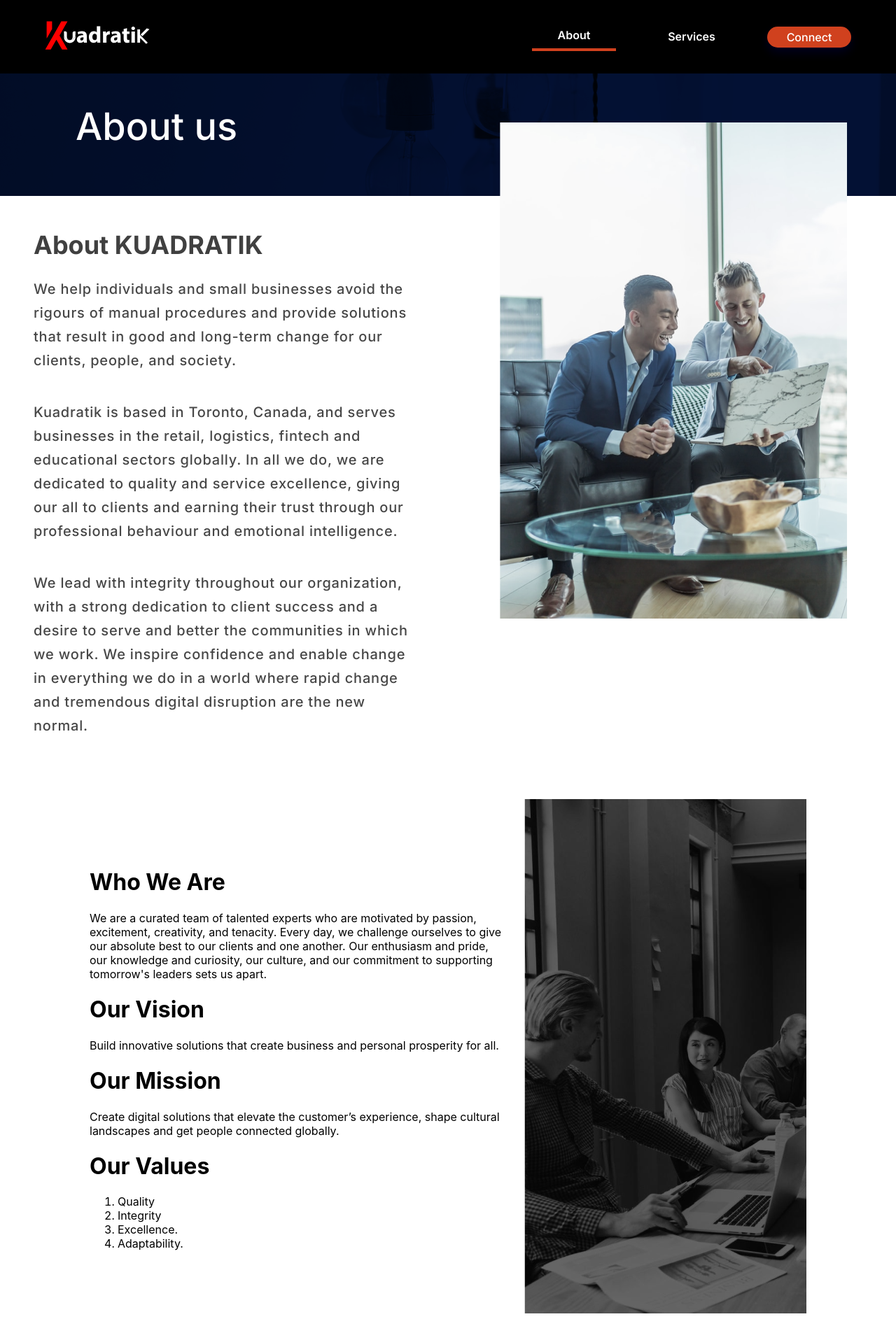
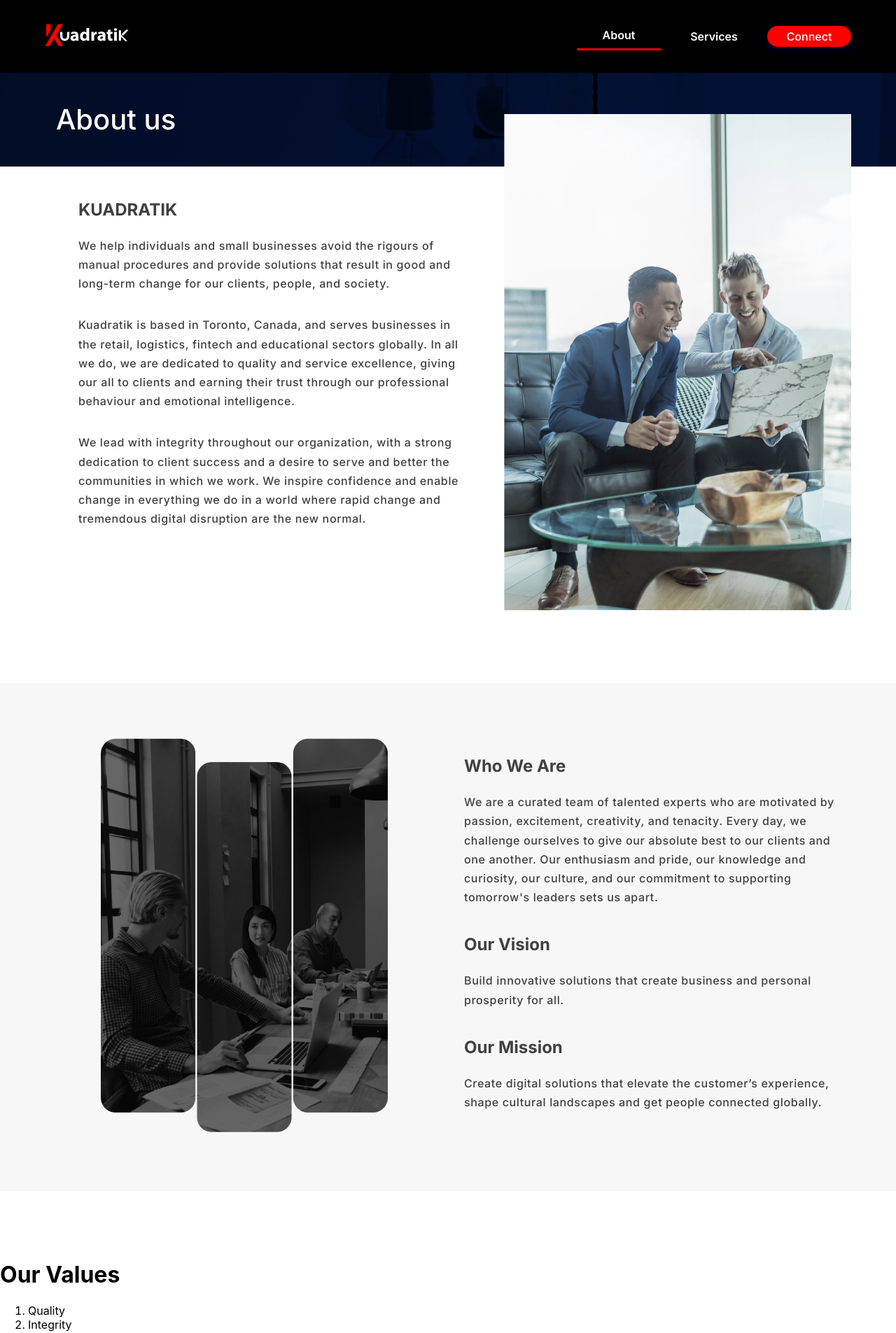
Before and after one commit to Mumen345/Kuadratik_website, a Next.js app: page /about in a window 1280 px wide. Shown: the top 1905 px of the page at 70% size. Built offline with nearby package versions, Linux system fonts and the light colour scheme.

Commit message:
updating about us page

```diff
--- a/src/componets/About.js
+++ b/src/componets/About.js
@@ -1,28 +1,38 @@
-import styles from '../styles/helper/About.module.css'
+import styles from "../styles/helper/About.module.css";
 
 export default function About() {
   return (
     <div className={styles.container}>
       <div className={styles.header}>
-          <h1>  About us</h1>
+        <h1> About us</h1>
       </div>
       <div className={styles.grid}>
         <div className={styles.details}>
-                    <h1>About  KUADRATIK</h1>
-                    <p>We help individuals and small businesses avoid the rigours of manual procedures and provide solutions that result in good
-                        and long-term change for our clients, people, and society.
+          <h1> KUADRATIK</h1>
+          <p>
+            We help individuals and small businesses avoid the rigours of manual
+            procedures and provide solutions that result in good and long-term
+            change for our clients, people, and society.
           </p>
-                        <p>Kuadratik is based in Toronto, Canada, and serves businesses in the retail, logistics, fintech and educational sectors globally. In all we do, we are dedicated to quality and service excellence, giving our all to clients and earning their trust through our
-                            professional behaviour and emotional intelligence.</p>
-                        <p>We lead with integrity throughout our organization,
-                            with a strong dedication to client success and a desire to serve and better the communities in which we work. We inspire confidence and enable change in everything we do in a world where rapid change and tremendous digital
-                            disruption are the new normal.</p>
+          <p>
+            Kuadratik is based in Toronto, Canada, and serves businesses in the
+            retail, logistics, fintech and educational sectors globally. In all
+            we do, we are dedicated to quality and service excellence, giving
+            our all to clients and earning their trust through our professional
+            behaviour and emotional intelligence.
+          </p>
+          <p>
+            We lead with integrity throughout our organization, with a strong
+            dedication to client success and a desire to serve and better the
+            communities in which we work. We inspire confidence and enable
+            change in everything we do in a world where rapid change and
+            tremendous digital disruption are the new normal.
+          </p>
         </div>
         <div className={styles.img}>
-                    <img src="/images/about.png"  />
+          <img src="/images/about.png" />
         </div>
       </div>
-
     </div>
-  )
+  );
 }
--- a/src/componets/Footer.js
+++ b/src/componets/Footer.js
@@ -1,4 +1,4 @@
-import styles from '../styles/helper/Footer.module.css'
+import styles from "../styles/helper/Footer.module.css";
 
 export default function Footer() {
   return (
@@ -26,24 +26,39 @@ export default function Footer() {
         </div>
         <div className={styles.contact}>
           <h3>CONTACT US</h3>
-          <div><img src="/images/contact.svg" />
+          <div>
+            <img src="/images/contact.svg" />
             <ul>
-            <li>inquires@kuadratik.com</li>
+              <li>
+                <a href="mailto:inquires@kuadratik.com">
+                  inquires@kuadratik.com
+                </a>
+              </li>
             </ul>
           </div>
         </div>
         <div className={styles.follow}>
           <h3>FOLLOW US</h3>
           <ul>
-            <li><img src="/images/facebook.svg" /></li>
-            <li><img src="/images/linkenin.svg" /></li>
-            <li><img src="/images/twitter.svg" /></li>
-            <li><img src="/images/instagram.svg" /></li>
+            <li>
+              <a href="mailto:inquires@kuadratik.com">
+                <img src="/images/facebook.svg" />
+              </a>
+            </li>
+            <li>
+              <a href="mailto:inquires@kuadratik.com">
+                <img src="/images/linkenin.svg" />
+              </a>
+            </li>
+            <li>
+              <a href="mailto:inquires@kuadratik.com">
+                <img src="/images/twitter.svg" />
+              </a>
+            </li>
           </ul>
         </div>
-
       </div>
       <p>© 2022 Kuadratik. All right reserved.</p>
     </div>
-  )
+  );
 }
--- /dev/null
+++ b/src/componets/Values.js
@@ -0,0 +1,15 @@
+function Values() {
+  return (
+    <div>
+      <h1>Our Values</h1>
+      <ol>
+        <li>Quality</li>
+        <li>Integrity</li>
+        <li>Excellence.</li>
+        <li>Adaptability.</li>
+      </ol>
+    </div>
+  );
+}
+
+export default Values;
--- a/src/componets/WhoWeAre.js
+++ b/src/componets/WhoWeAre.js
@@ -7,6 +7,9 @@ export default function WhoWeAre() {
       </div> */}
       <div className={styles.details}>
         <div>
+          <img src="/images/who_we_are.png" />
+        </div>
+        <div className={styles.text}>
           <div>
             <h1>Who We Are</h1>
             <p>
@@ -32,19 +35,6 @@ export default function WhoWeAre() {
               shape cultural landscapes and get people connected globally.
             </p>
           </div>
-
-          <div>
-            <h1>Our Values</h1>
-            <ol>
-              <li>Quality</li>
-              <li>Integrity</li>
-              <li>Excellence.</li>
-              <li>Adaptability.</li>
-            </ol>
-          </div>
-        </div>
-        <div>
-          <img src="/images/whoweare.png" />
         </div>
       </div>
     </div>
--- a/src/pages/about.js
+++ b/src/pages/about.js
@@ -1,18 +1,19 @@
-import Nav from "../componets/Nav"
-import Footer from "../componets/Footer"
-import styles from "../styles/about.module.css"
-import About from "../componets/About"
-import WhoWeAre from "../componets/WhoWeAre"
+import Nav from "../componets/Nav";
+import Footer from "../componets/Footer";
+import styles from "../styles/about.module.css";
+import About from "../componets/About";
+import WhoWeAre from "../componets/WhoWeAre";
+import Values from "../componets/Values";
 
 export default function about() {
   return (
     <>
-    <Nav/>
+      <Nav />
 
-      <About/>
-      <WhoWeAre/>
-
-    <Footer/>
+      <About />
+      <WhoWeAre />
+      <Values />
+      <Footer />
     </>
-  )
+  );
 }
--- a/src/styles/helper/About.module.css
+++ b/src/styles/helper/About.module.css
@@ -1,64 +1,77 @@
-.container{
+.container {
     position: relative;
+    display: flex;
+    flex-direction: column;
+    max-width: 1500px;
+    margin: 0 auto;
 
 }
-.header{
-    height: 175px;
+
+.header {
+    height: auto;
     background-image: url("/images/Photo.png");
     display: flex;
+    width: 100%;
     /* padding: 2em; */
 
 }
-.header h1{
+
+.header h1 {
     font-family: 'Inter';
     font-style: normal;
     font-weight: 500;
-    font-size: 54px;
+    font-size: 40px;
     line-height: 80px;
     color: #FFFFFF;
     padding-left: 2em;
 
 }
-.grid{
-    display: grid;
-    grid-template-columns: 1fr 1fr;
+
+.grid {
+    display: flex;
+    width: 90%;
+    margin: 0 auto;
+    /* grid-template-columns: 1fr 1fr; */
 }
-.details{
-    padding-inline:3em;
-    padding-top:1.5em;
-    padding-bottom:3em;
+
+.details {
+    padding-inline: 3em;
+    padding-top: 1.5em;
+    padding-bottom: 3em;
 }
-.details h1{
+
+.details h1 {
     font-family: 'Inter';
     font-style: normal;
     font-weight: 700;
-    font-size: 36px;
+    font-size: 24px;
     line-height: 44px;
     color: #404040;
 }
-.details p{
+
+.details p {
     font-family: 'Inter';
     font-style: normal;
     font-weight: 500;
-    font-size: 20px;
+    /* font-size: 20px; */
     line-height: 170.9%;
     letter-spacing: 0.04em;
-    color: #474747;
+    color: #404040;
     margin-bottom: 2em;
 }
 
 
-.img img{
-    position: absolute;
-    top: 70px;
-    right: 70px;
+.img img {
+    margin-top: -15%;
 }
-@media (max-width:900px){
-    .header{
+
+@media (max-width:900px) {
+    .header {
         justify-content: center;
         height: 140px;
     }
-    .header h1{
+
+    .header h1 {
         font-family: 'Inter';
         font-style: normal;
         font-weight: 500;
@@ -69,29 +82,33 @@
         text-align: center;
 
     }
-    .img img{
+
+    .img img {
         position: initial;
         display: none;
     }
-    .grid{
+
+    .grid {
         grid-template-columns: 1fr;
     }
 
-    .details{
-        padding-inline:1.5em;
-        padding-top:1.5em;
-        padding-bottom:1em;
+    .details {
+        padding-inline: 1.5em;
+        padding-top: 1.5em;
+        padding-bottom: 1em;
     }
-    .details h1{
+
+    .details h1 {
         font-family: 'Inter';
         font-style: normal;
         font-weight: 700;
         font-size: 32px;
         line-height: 44px;
         color: #404040;
-        margin:1.5em 0 ;
+        margin: 1.5em 0;
     }
-    .details p{
+
+    .details p {
         font-family: 'Inter';
         font-style: normal;
         font-weight: 500;
--- a/src/styles/helper/Footer.module.css
+++ b/src/styles/helper/Footer.module.css
@@ -38,7 +38,7 @@
     letter-spacing: 6px;
     text-transform: uppercase;
     color: #FCFCFC;
-    border-bottom: 1px solid #F61067;
+    border-bottom: 2px solid #ff0000;
     display: inline-block;
 }
 
--- a/src/styles/helper/Nav.module.css
+++ b/src/styles/helper/Nav.module.css
@@ -2,6 +2,7 @@
     background-color: #000000;
     position: sticky;
     top: 0;
+    z-index: 10000000000000999;
 }
 
 .nav {
@@ -11,7 +12,7 @@
     max-height: 100%;
     display: flex;
     align-items: center;
-    z-index: 999;
+    z-index: 10000000000000999;
     cursor: pointer;
     max-width: 1920px;
     margin: 0 auto;
@@ -19,7 +20,7 @@
 }
 
 .nav img {
-    width: 150px;
+    width: 120px;
 
 }
 
@@ -28,8 +29,7 @@
     margin-left: auto;
     align-items: center;
     z-index: 9999;
-    gap: 3em;
-    cursor: pointer
+    gap: 1em;
 }
 
 .nav li {
@@ -37,6 +37,7 @@
     display: grid;
     place-items: center;
     /* height: 40px; */
+    cursor: pointer;
     width: 120px;
 }
 
@@ -56,13 +57,13 @@
 .nav .tabs.activetabs {
     text-align: center;
     padding: 5px 0;
-    border-bottom: 4px solid #D0411E;
+    border-bottom: 3px solid #ff0000;
 }
 
 .connect {
     font-family: "Inter";
     text-align: center;
-    background: #D0411E;
+    background: #ff0000;
     box-shadow: 0px 6.87654px 13.7531px rgba(0, 0, 124, 0.24);
     border-radius: 42.9784px;
     width: 158.26px;
--- a/src/styles/helper/Top.module.css
+++ b/src/styles/helper/Top.module.css
@@ -146,6 +146,12 @@
     grid-template-columns: repeat(2, 1fr);
 }
 
+@media (min-width:1280px) {
+    .header {
+        max-height: 80vh;
+    }
+}
+
 @media (min-width:1540px) {
     .header {
         background-color: #000000;
--- a/src/styles/helper/WhoWeAre.module.css
+++ b/src/styles/helper/WhoWeAre.module.css
@@ -1,6 +1,8 @@
 .container {
     position: relative;
-    margin-bottom: 50px;
+    margin: 100px 0;
+    background-color: #f7f7f7;
+
 }
 
 .header {
@@ -44,35 +46,43 @@
 }
 
 .details img {
-    margin-left: 30px;
+    margin-right: 30px;
+    /* width: 100%; */
+    /* flex: 1; */
 }
 
 .details {
     display: flex;
     justify-content: center;
     align-items: center;
-    width: 80%;
-    padding-bottom: 4em;
+    flex-direction: row;
+    width: 90%;
+    padding: 2em 0;
+    margin: 0 auto;
+    max-width: 1500px;
     margin: 0 auto;
 }
 
-.text {
-    margin-left: 2.5em;
-}
+.text {}
 
 .text p {
     font-family: 'Inter';
     font-style: normal;
-    font-weight: 400;
-    font-size: 18px;
-    line-height: 163.35%;
-    color: #FCFCFC;
-    margin-bottom: 3em;
+    font-weight: 500;
+    line-height: 170.9%;
+    letter-spacing: 0.04em;
+    color: #404040;
+    margin-bottom: 2em;
 
 }
 
 .text h1 {
-    display: none;
+    font-family: 'Inter';
+    font-style: normal;
+    font-weight: 700;
+    font-size: 24px;
+    line-height: 44px;
+    color: #404040;
 }
 
 .text ol {
@@ -81,7 +91,7 @@
     font-weight: 400;
     font-size: 18px;
     line-height: 163.35%;
-    color: #FCFCFC;
+    color: #404040;
 }
 
 .image {
@@ -116,11 +126,11 @@
     }
 
     .text p {
-        font-size: 16px;
+        /* font-size: 16px; */
     }
 
     .text ol {
-        font-size: 16px;
+        /* font-size: 16px; */
     }
 
     .text h1 {
```
Also changed, not shown: public/images/who_we_are.png (added). Lines whose indentation alone changed are shown as unchanged.
